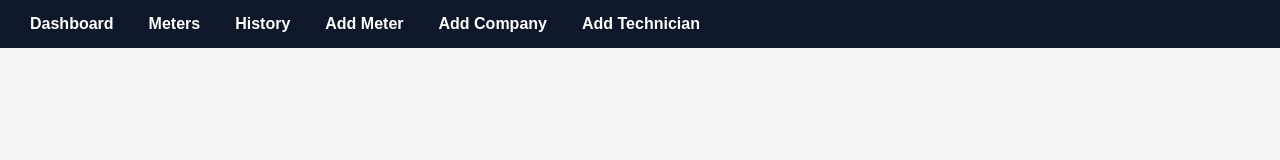
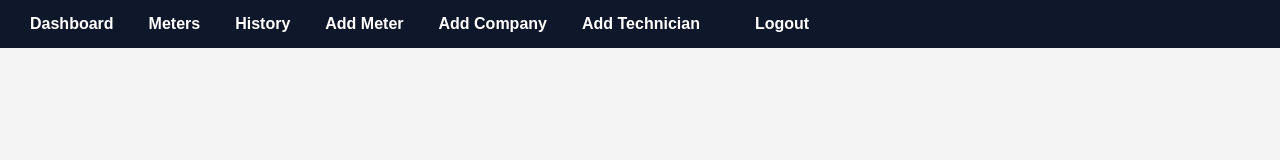
Before and after one commit to elmadison423/proveops, a Next.js app: page /login in a window 1280 px wide. Shown: the top 160 px of the page. Built offline with nearby package versions, Linux system fonts and the light colour scheme; no server answers.

Commit message:
Fixed navbar logout link

```diff
--- a/src/app/layout.js
+++ b/src/app/layout.js
@@ -112,6 +112,21 @@ export default function RootLayout({
 
           </Link>
 
+          <Link
+            href="/login"
+            style={{
+              color: 'white',
+              marginLeft:
+                '20px',
+              textDecoration:
+                'none',
+            }}
+          >
+
+            Logout
+
+          </Link>
+
         </nav>
 
         <div>
```
